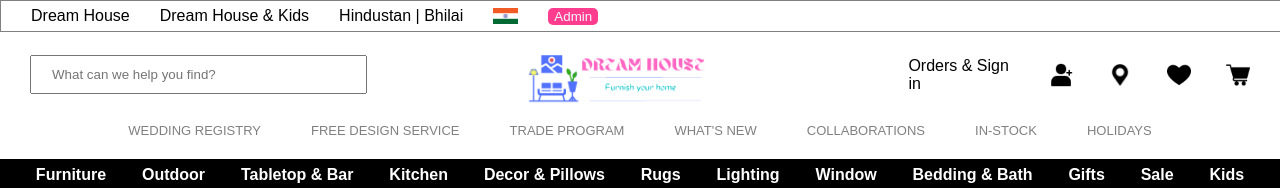
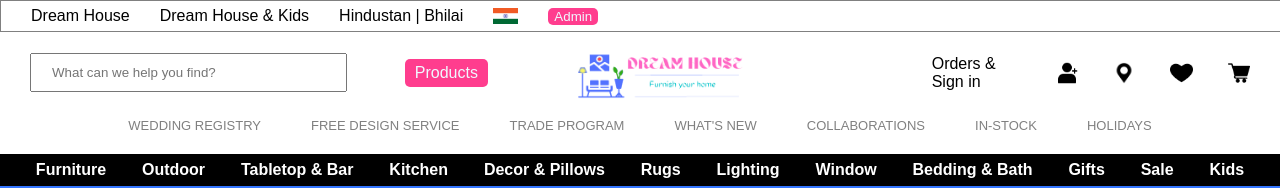
Before and after one commit to RAJKUMARSHRIVASH/Dream_House, a plain HTML site: page frontend/adminDashbord.html in a window 1280 px wide. Shown: the top 188 px of the page. Drawn offline with Linux system fonts and the light colour scheme.

Commit message:
product button added in to the navbar

```diff
--- a/frontend/adminIdentification.js
+++ b/frontend/adminIdentification.js
@@ -12,6 +12,7 @@
                 background-color : red;
                 color : white;
                 border-radius : 5px;
+                cursor:pointer;
             }
         </style>
         `;
--- a/frontend/navbar.css
+++ b/frontend/navbar.css
@@ -24,11 +24,16 @@
     /* flag */
 }
 
-#admin{
+#admin {
     border: 0;
     background-color: rgb(255, 61, 142);
     border-radius: 5px;
     color: aliceblue;
+    cursor: pointer;
+}
+
+#admin:hover {
+    background-color: rgb(249, 91, 157);
 }
 
 #top-nav-bar-middle-box {
@@ -40,7 +45,6 @@
 
 #top-nav-bar-middle-box-1 {
     display: flex;
-    justify-content: center;
     align-items: center;
     margin: auto;
 }
@@ -61,22 +65,39 @@
 }
 
 #top-nav-bar-middle-box-1>div:nth-child(2) {
-    width: 80%;
+    transform: translate(-80px);
+}
+
+#top-nav-bar-middle-box-1>div:nth-child(2)>button {
+    border: none;
+    background-color: rgb(255, 61, 142);
+    color: aliceblue;
+    font-size: medium;
+    padding: 5px 10px;
+    border-radius: 5px;
+    cursor: pointer;
+}
+#top-nav-bar-middle-box-1>div:nth-child(2)>button:hover {
+    background-color: rgb(249, 91, 157);
 
 }
 
-#top-nav-bar-middle-box-1>div:nth-child(2)>img {
+#top-nav-bar-middle-box-1>div:nth-child(3) {
+    width: 80%;
+}
+
+#top-nav-bar-middle-box-1>div:nth-child(3)>img {
     width: 50%;
     margin-top: 15px;
     /* logo */
 }
 
-#top-nav-bar-middle-box-1>div:nth-child(2)>img:hover {
+#top-nav-bar-middle-box-1>div:nth-child(3)>img:hover {
     transform: scale(1.025);
     cursor: pointer;
 }
 
-#top-nav-bar-middle-box-1>div:nth-child(3) {
+#top-nav-bar-middle-box-1>div:nth-child(4) {
     width: 70%;
     display: flex;
     justify-content: flex-end;
@@ -85,12 +106,12 @@
     margin-right: 30px;
 }
 
-#top-nav-bar-middle-box-1>div:nth-child(3)>img {
+#top-nav-bar-middle-box-1>div:nth-child(4)>img {
     width: 7%;
     height: 1%;
 }
 
-#top-nav-bar-middle-box-1>div:nth-child(3)>img:hover {
+#top-nav-bar-middle-box-1>div:nth-child(4)>img:hover {
     cursor: pointer;
 }
 
--- a/frontend/navbar.js
+++ b/frontend/navbar.js
@@ -14,6 +14,9 @@
     <div id="top-nav-bar-middle-box-1">
         <div>
             <input type="text" placeholder="What can we help you find?">
+        </div>
+        <div>
+            <button onclick="prod()">Products</button>
         </div>
         <div>
             <img src="./logo/Dream House.png" alt="logo" id="logo">
@@ -35,7 +38,6 @@
             <p>IN-STOCK</p>
             <p>HOLIDAYS</p>
         </div>
-
 </div>
 
 <div id="top-nav-bar-bottom-box">
@@ -56,28 +58,31 @@
 
 
 `
+function prod(){
+    window.location.href = "products.html";
+}
 
 //-------------------- redirect to home page if logo is clicked-------------------
 
-document.querySelector("#logo").addEventListener("click",()=>{
+document.querySelector("#logo").addEventListener("click", () => {
     window.location.href = "index.html";
 })
 
 //-------------------- redirect to login page if contact logo is clicked-------------------
 
-document.querySelector("#login_popup").addEventListener("click",()=>{
+document.querySelector("#login_popup").addEventListener("click", () => {
     window.location.href = "login.html"
 })
 
 //-------------------- redirect to cart page if cart logo is clicked-------------------
 
-document.querySelector("#cart").addEventListener("click",()=>{
+document.querySelector("#cart").addEventListener("click", () => {
     window.location.href = "cart.html"
 })
 
 //----------------------------------------------------------------------------------
 
-document.querySelector("#admin").addEventListener("click",()=>{
+document.querySelector("#admin").addEventListener("click", () => {
     window.location.href = "adminLoginSignup.html"
 })
 
@@ -183,6 +188,6 @@
 }
 
 let raj = document.querySelector("#top-nav-bar-bottom-box-hover-body");
-raj.addEventListener("mouseover",()=>{
+raj.addEventListener("mouseover", () => {
     raj.style.visibility = "visible";
 })
```
Lines whose indentation alone changed are shown as unchanged.
